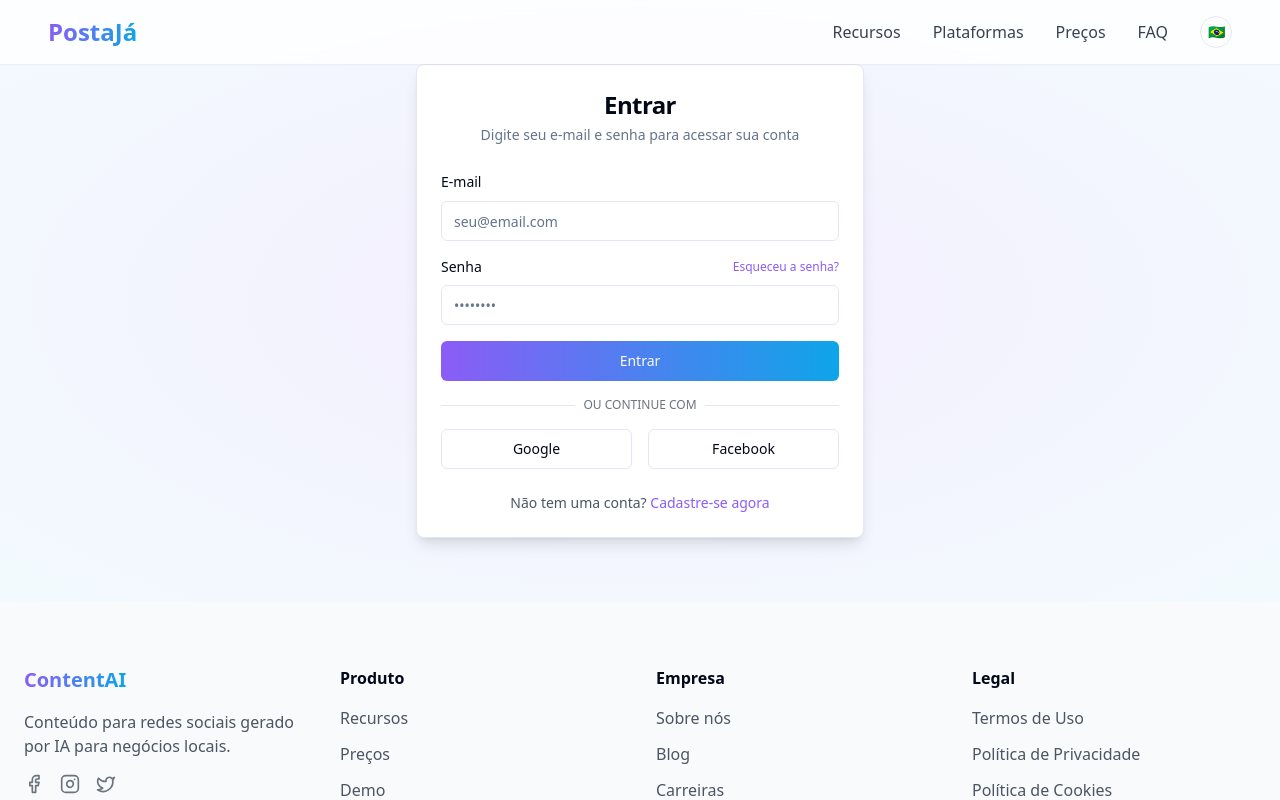
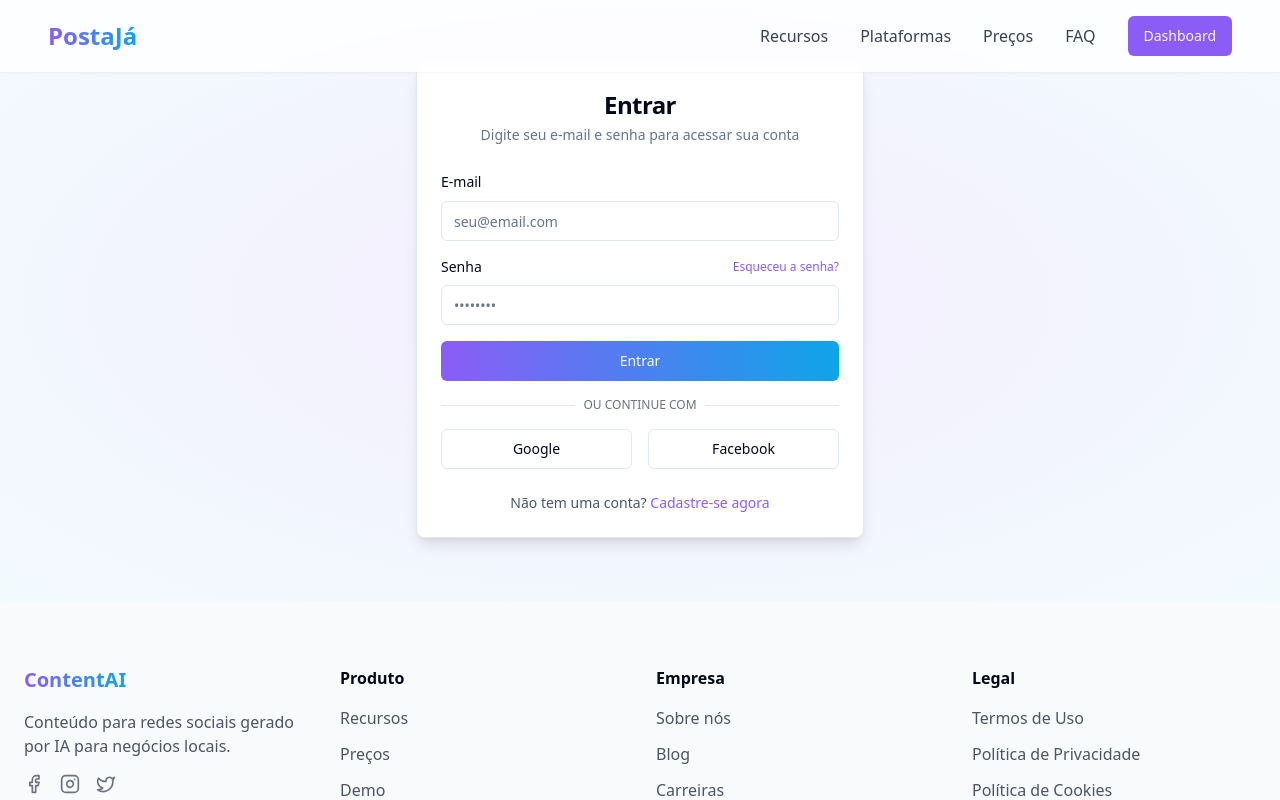
Before and after one commit to pauloVesperoo/PostaJa, a React (Vite) app: page /login in a window 1280 px wide. Shown: the top 800 px of the page. Built offline with nearby package versions, Linux system fonts and the light colour scheme.

Commit message:
feat: Implement dashboard page and navigation
This commit adds the dashboard page and a button in the app bar to navigate to it.

```diff
--- a/src/App.tsx
+++ b/src/App.tsx
@@ -4,7 +4,6 @@ import { Toaster as Sonner } from "@/components/ui/sonner";
 import { TooltipProvider } from "@/components/ui/tooltip";
 import { QueryClient, QueryClientProvider } from "@tanstack/react-query";
 import { BrowserRouter, Routes, Route } from "react-router-dom";
-import { LanguageProvider } from "./contexts/LanguageContext";
 import Index from "./pages/Index";
 import Login from "./pages/Login";
 import Signup from "./pages/Signup";
@@ -16,7 +15,6 @@ const queryClient = new QueryClient();
 const App = () => (
   <QueryClientProvider client={queryClient}>
     <TooltipProvider>
-      <LanguageProvider>
       <Toaster />
       <Sonner />
       <BrowserRouter>
@@ -29,7 +27,6 @@ const App = () => (
           <Route path="*" element={<NotFound />} />
         </Routes>
       </BrowserRouter>
-      </LanguageProvider>
     </TooltipProvider>
   </QueryClientProvider>
 );
--- a/src/components/Navbar.tsx
+++ b/src/components/Navbar.tsx
@@ -2,40 +2,16 @@
 import { useState } from 'react';
 import { Button } from '@/components/ui/button';
 import { Menu, X } from 'lucide-react';
-import { useLanguage, Language } from '@/contexts/LanguageContext';
-import {
-  DropdownMenu,
-  DropdownMenuContent,
-  DropdownMenuItem,
-  DropdownMenuTrigger,
-} from "@/components/ui/dropdown-menu";
+import { Link } from 'react-router-dom';
 
 const Navbar = () => {
   const [isMenuOpen, setIsMenuOpen] = useState(false);
-  const { language, setLanguage, t } = useLanguage();
 
   const scrollToSection = (id: string) => {
     const element = document.getElementById(id);
     if (element) {
       setIsMenuOpen(false);
       element.scrollIntoView({ behavior: 'smooth', block: 'start' });
-    }
-  };
-
-  const handleLanguageChange = (newLanguage: Language) => {
-    setLanguage(newLanguage);
-  };
-
-  const getFlagEmoji = (lang: Language): string => {
-    switch (lang) {
-      case 'pt-BR':
-        return '🇧🇷';
-      case 'en-US':
-        return '🇺🇸';
-      case 'es-ES':
-        return '🇪🇸';
-      default:
-        return '';
     }
   };
 
@@ -54,68 +30,36 @@ const Navbar = () => {
             onClick={() => scrollToSection('features')}
             className="text-gray-700 hover:text-brand-purple transition-colors"
           >
-            {t('nav', 'features')}
+            Recursos
           </button>
           <button
             onClick={() => scrollToSection('platforms')}
             className="text-gray-700 hover:text-brand-purple transition-colors"
           >
-            {t('nav', 'platforms')}
+            Plataformas
           </button>
           <button
             onClick={() => scrollToSection('pricing')}
             className="text-gray-700 hover:text-brand-purple transition-colors"
           >
-            {t('nav', 'pricing')}
+            Preços
           </button>
           <button
             onClick={() => scrollToSection('faq')}
             className="text-gray-700 hover:text-brand-purple transition-colors"
           >
-            {t('nav', 'faq')}
+            FAQ
           </button>
 
-          <DropdownMenu>
-            <DropdownMenuTrigger asChild>
-              <Button variant="outline" size="icon" className="h-8 w-8 rounded-full">
-                {getFlagEmoji(language)}
-              </Button>
-            </DropdownMenuTrigger>
-            <DropdownMenuContent align="end">
-              <DropdownMenuItem onClick={() => handleLanguageChange('pt-BR')} className="cursor-pointer">
-                <span className="mr-2">🇧🇷</span> Português
-              </DropdownMenuItem>
-              <DropdownMenuItem onClick={() => handleLanguageChange('en-US')} className="cursor-pointer">
-                <span className="mr-2">🇺🇸</span> English
-              </DropdownMenuItem>
-              <DropdownMenuItem onClick={() => handleLanguageChange('es-ES')} className="cursor-pointer">
-                <span className="mr-2">🇪🇸</span> Español
-              </DropdownMenuItem>
-            </DropdownMenuContent>
-          </DropdownMenu>
+          <Link to="/dashboard">
+            <Button className="bg-brand-purple hover:bg-brand-purple/90">
+              Dashboard
+            </Button>
+          </Link>
         </div>
 
         {/* Mobile Navigation Toggle */}
         <div className="md:hidden flex items-center gap-2">
-          <DropdownMenu>
-            <DropdownMenuTrigger asChild>
-              <Button variant="outline" size="icon" className="h-8 w-8 rounded-full">
-                {getFlagEmoji(language)}
-              </Button>
-            </DropdownMenuTrigger>
-            <DropdownMenuContent align="end">
-              <DropdownMenuItem onClick={() => handleLanguageChange('pt-BR')} className="cursor-pointer">
-                <span className="mr-2">🇧🇷</span> Português
-              </DropdownMenuItem>
-              <DropdownMenuItem onClick={() => handleLanguageChange('en-US')} className="cursor-pointer">
-                <span className="mr-2">🇺🇸</span> English
-              </DropdownMenuItem>
-              <DropdownMenuItem onClick={() => handleLanguageChange('es-ES')} className="cursor-pointer">
-                <span className="mr-2">🇪🇸</span> Español
-              </DropdownMenuItem>
-            </DropdownMenuContent>
-          </DropdownMenu>
-
           <Button
             variant="ghost"
             size="icon"
@@ -134,32 +78,39 @@ const Navbar = () => {
             onClick={() => scrollToSection('hero')}
             className="text-gray-700 hover:text-brand-purple transition-colors py-2 border-b text-left"
           >
-            {t('nav', 'home')}
+            Início
           </button>
           <button
             onClick={() => scrollToSection('features')}
             className="text-gray-700 hover:text-brand-purple transition-colors py-2 border-b text-left"
           >
-            {t('nav', 'features')}
+            Recursos
           </button>
           <button
             onClick={() => scrollToSection('platforms')}
             className="text-gray-700 hover:text-brand-purple transition-colors py-2 border-b text-left"
           >
-            {t('nav', 'platforms')}
+            Plataformas
           </button>
           <button
             onClick={() => scrollToSection('pricing')}
             className="text-gray-700 hover:text-brand-purple transition-colors py-2 border-b text-left"
           >
-            {t('nav', 'pricing')}
+            Preços
           </button>
           <button
             onClick={() => scrollToSection('faq')}
             className="text-gray-700 hover:text-brand-purple transition-colors py-2 border-b text-left"
           >
-            {t('nav', 'faq')}
+            FAQ
           </button>
+          <Link
+            to="/dashboard"
+            className="text-brand-purple hover:text-brand-purple/90 py-2 text-left font-medium"
+            onClick={() => setIsMenuOpen(false)}
+          >
+            Dashboard
+          </Link>
         </div>
       )}
     </nav>
--- a/src/pages/Dashboard.tsx
+++ b/src/pages/Dashboard.tsx
@@ -55,7 +55,7 @@ const Dashboard = () => {
       <aside className="w-64 bg-white border-r border-gray-200 p-4 hidden md:flex flex-col">
         <div className="mb-10">
           <Link to="/" className="flex items-center">
-            <span className="text-xl font-bold gradient-text">ContentAI</span>
+            <span className="text-xl font-bold gradient-text">PostaJá</span>
           </Link>
         </div>
 
```
Lines whose indentation alone changed are shown as unchanged.
